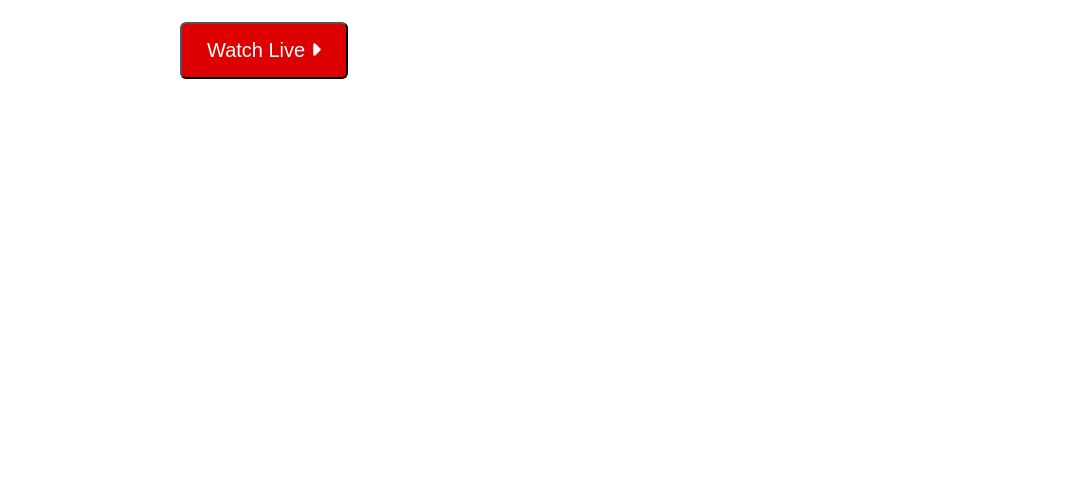
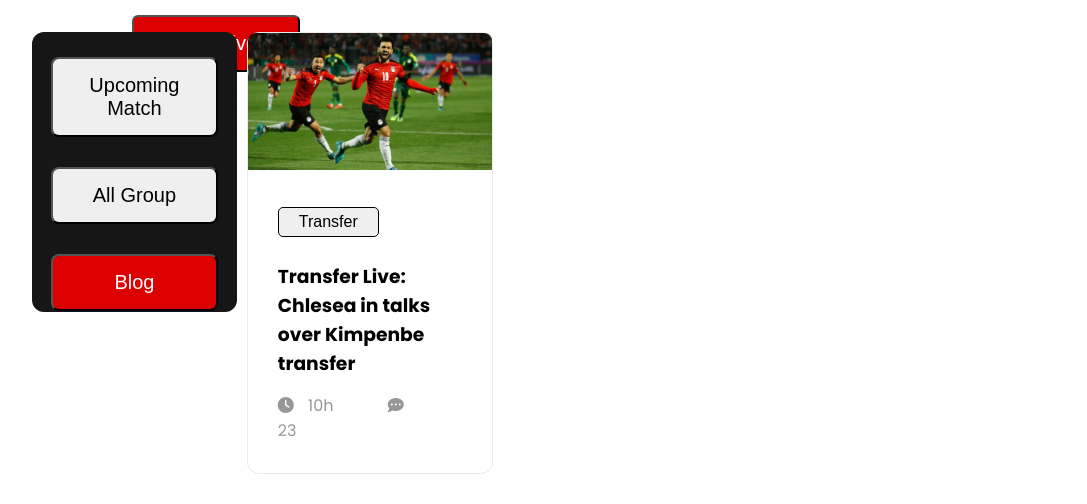
Before and after one commit to Kawsar-Ahmed-Ridoy/World-Cup, a plain HTML site: page index.html in a window 1280 px wide. Shown: the part 878-1382 px from the top of the page, without its empty margins (96-1183 px from the left). Before the commit the page ends 1007 px from the top, so only its background shows below. Drawn offline with Linux system fonts and the light colour scheme.

Commit message:
single-card-finish

```diff
--- a/index.html
+++ b/index.html
@@ -20,7 +20,7 @@
   </head>
   <body>
     <!-- greatest-show-start -->
-    <header>
+    <main>
       <section>
         <div class="greatest-show-wrap">
           <div class="container">
@@ -44,7 +44,43 @@
           </div>
         </div>
       </section>
-    </header>
+    </main>
+
     <!-- greatest-show-end -->
+
+    <!-- blog pages start -->
+    <section>
+        <div class="blog-pages-wrap">
+            <div class="container">
+                <div class="blog-pages-main">
+                    <div class="blog-button-link">
+                        <li><button>Upcoming Match</button></li>
+                        <li><button>All Group</button></li>
+                        <li><button class="blog-btn">Blog</button></li>
+                    </div>
+
+                    <div class="blog-post-link">
+                        <div class="blog-post-single-card">
+                            <div class="bloge-post-image">
+                                <img src="images/Blog Image.png" alt="">
+                            </div>
+                            <div class="blog-post-details">
+                                <input type="submit" value="Transfer">
+                                <h3>Transfer Live: Chlesea in talks
+                                    over Kimpenbe transfer</h3>
+                                    <i class="fa-solid fa-clock "></i>
+                                    <span class="font-align">10h</span>
+
+                                    <i class="fa-solid fa-comment-dots "></i>
+                                    <span class="font-align">23</span>
+
+                            </div>
+                        </div>
+                    </div>
+                </div>
+            </div>
+        </div>
+    </section>
+    <!-- blog pages end -->
   </body>
 </html>
--- a/style.css
+++ b/style.css
@@ -1,7 +1,7 @@
 :root {
     --black: #161616;
     --white: #ffffff;
-  --gray: #b9b9b9;
+    --gray: #979797;
     --red: #dd0000;
   }
 
@@ -15,13 +15,13 @@ body {
   }
   /* greatest-show-start */
   .greatest-show-wrap {
-  padding: 60px;
+    padding: 50px 0px;
   }
 
   .container {
     width: 80%;
     height: 100%;
-  margin: auto;
+    margin: 30px auto;
   }
 
   .greatest-show {
@@ -60,5 +60,75 @@ body {
     padding: 15px 25px;
     border-radius: 6px;
   }
+  button, input{
+    cursor: pointer;
+  }
 
   /* greatest-show-end */
+
+
+  /* blog pages start */
+
+  .blog-pages-main {
+    display: flex;
+  }
+
+  .blog-button-link {
+      width: 20%;
+      height: 280px;
+      background: var(--black);
+      border-radius: 12px;
+      list-style: none;
+      text-align: center;
+      padding: 10px;
+  }
+  .blog-button-link li {
+      padding: 15px 0px;
+  }
+  .blog-button-link li button {
+      width: 90%;
+      padding: 15px;
+      border-radius: 8px;
+      font-size: 20px;
+  }
+
+  button.blog-btn {
+      background: var(--red);
+      color: var(--white);
+  }
+
+  .blog-post-link {
+      width: 24%;
+      margin: 0px 10px;
+  }
+
+  .bloge-post-image img {
+      width: 100%;
+  }
+  .blog-post-single-card {
+      border: 1px solid #eaeaea;
+      border-radius: 12px;
+  }
+
+  .blog-post-details {
+      padding: 30px;
+  }
+
+  .blog-post-details input {
+      padding: 5px 20px;
+      font-size: 16px;
+      margin-bottom: 10px;
+      border-radius: 5px;
+      border: 1px solid;
+  }
+  .blog-post-details h3 {
+    margin: 15px 0px;
+}
+  .blog-post-details i, span {
+      margin-right: 10px;
+      color: var(--gray);
+  }
+  span.font-align {
+      margin-right: 50px;
+  }
+  /* blog pages end */
```
Lines whose indentation alone changed are shown as unchanged.
